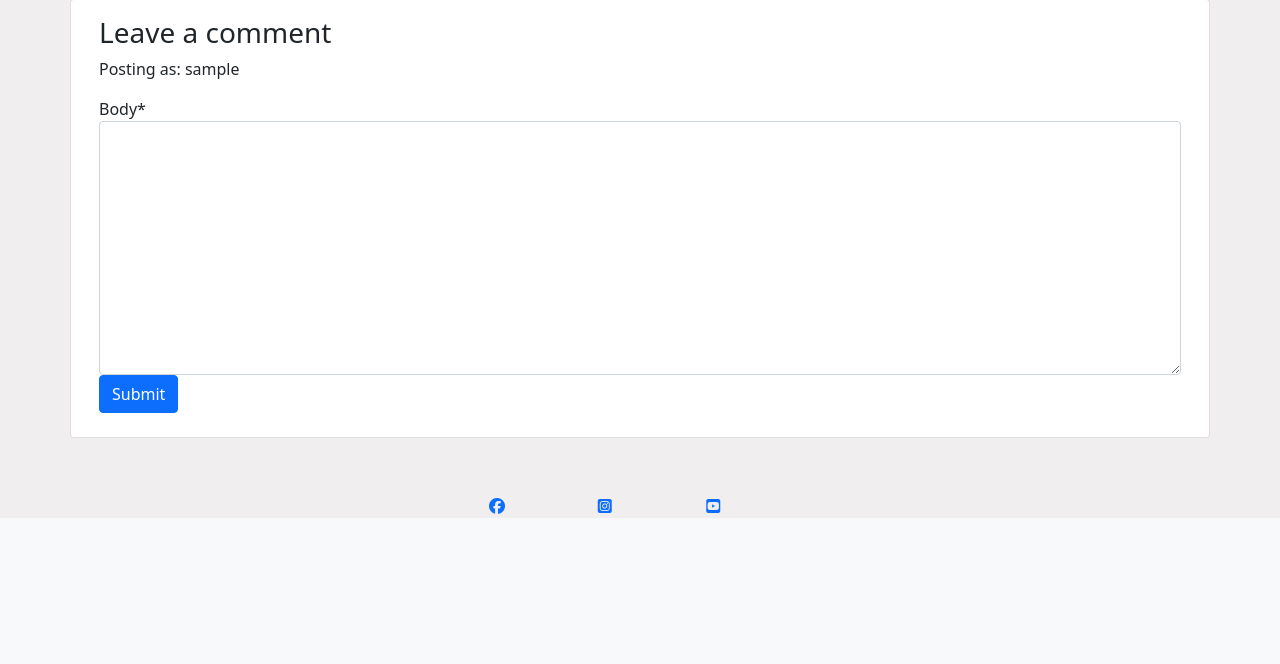
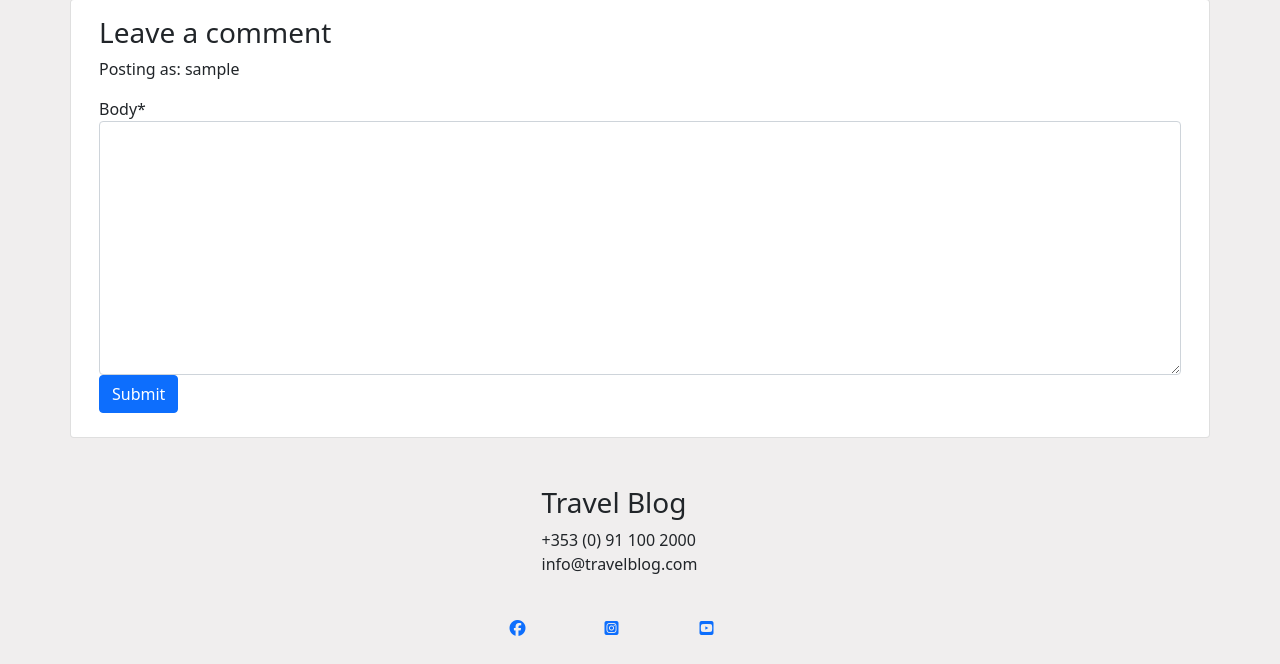
Before and after one commit to eric-blake/Wild-Atlantic-Way-Blog, a Django app: template templates/post_detail.html in a window 1280 px wide. Shown: the part 309-973 px from the top of the page. Before the commit the page ends 823 px from the top, so only its background shows below. Run offline with Django 3.2, Linux system fonts and the light colour scheme; the template is opened without the code that fills it: values that come from a table or form of the project are taken from there, others are empty; the visitor is signed in with stand-in values (Sample User, id 1); some libraries are stand-ins or nearby versions.

Commit message:
Add contact details to footer

```diff
--- a/static/css/style.css
+++ b/static/css/style.css
@@ -35,3 +35,6 @@ a:hover {
 
 
 /* Footer */
+.contact-details {
+    list-style: none;
+}
--- a/templates/footer.html
+++ b/templates/footer.html
@@ -1,6 +1,17 @@
+<div class="container my-4">
+<div class="row  justify-content-center my-4">
+    <div class="col-3 ">
+<ul class="contact-details">
+    <li>
+        <h3>Travel Blog</h3>
+    </li>
+    <li>+353 (0) 91 100 2000 </li>
+    <li> info@travelblog.com</li>
+</ul>
+</div>
+</div>
 
-
-<div class="row justify-content-center">
+<div class="row justify-content-center my-4">
     <div class="social-media col-1">
         <a href="https://wwww.facebook.com" target="_blank" rel="noopener"
             aria-label="visit our facebook page (open in new tab)"><i class="fa-brands fa-facebook"></i></a>
@@ -15,3 +26,5 @@
 
 </div>
 </div>
+
+</div>
--- a/templates/post_detail.html
+++ b/templates/post_detail.html
@@ -102,14 +102,13 @@
 
 
 <div class ="row">
-<div class="col-md-8">
+<div class="col-8">
 
-
-    <div class="card-body">
+    <div class="media-list">
         {% for comment in comments %}
         <div class="comments">
             <p class="font-weight-bold">
-                <img class="avatar-sm mr-4" src="https://res.cloudinary.com/do3uuaxth/image/upload/v1700776742/avatar_jmj8xj.png" alt="avatar image">
+                <!-- <img class="avatar avatar-sm mr-4" src="https://res.cloudinary.com/do3uuaxth/image/upload/v1700776742/avatar_jmj8xj.png" alt="avatar image"> -->
             {{comment.name}}
             <span class = "text-muted">
                 {{comment.created_on |date}}
```
